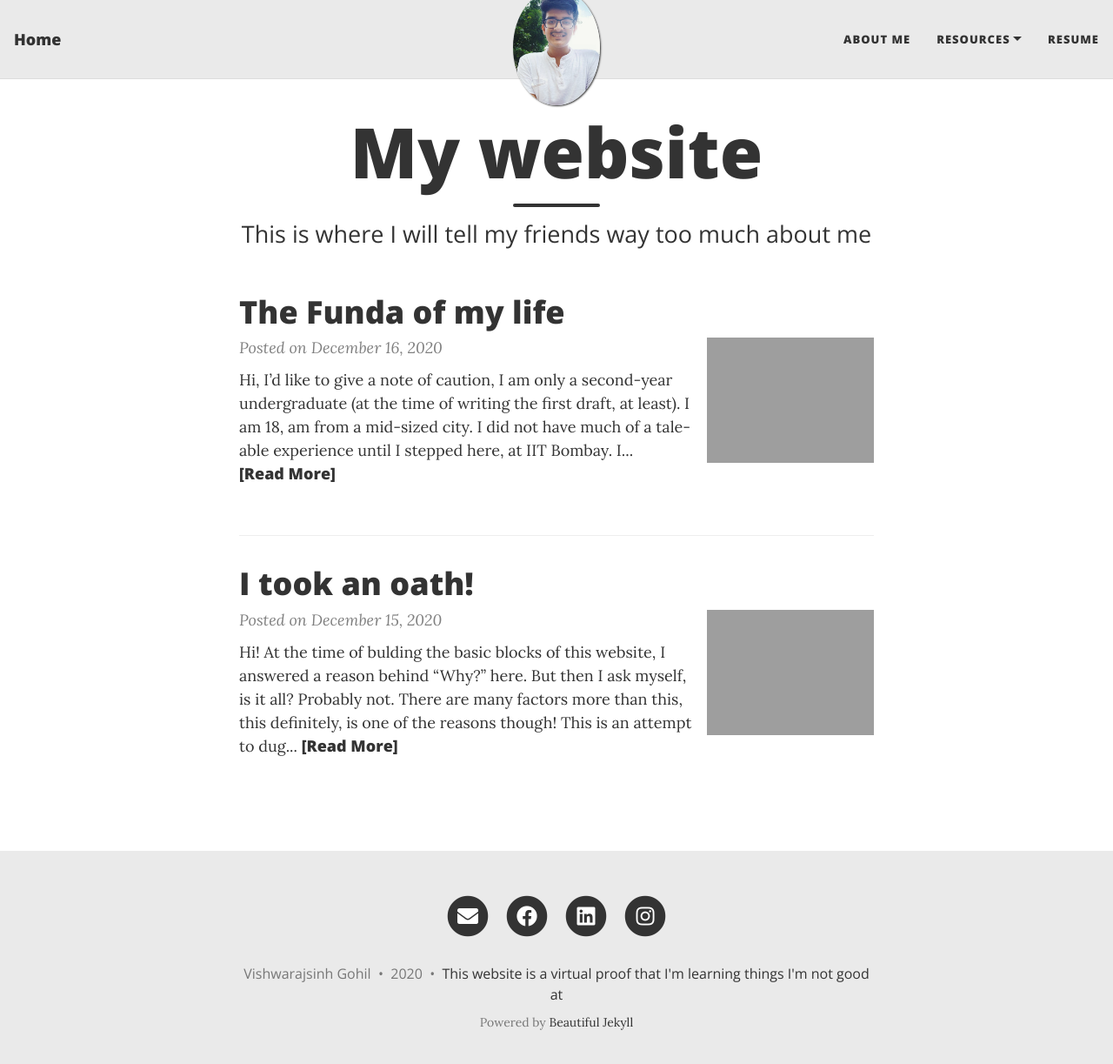
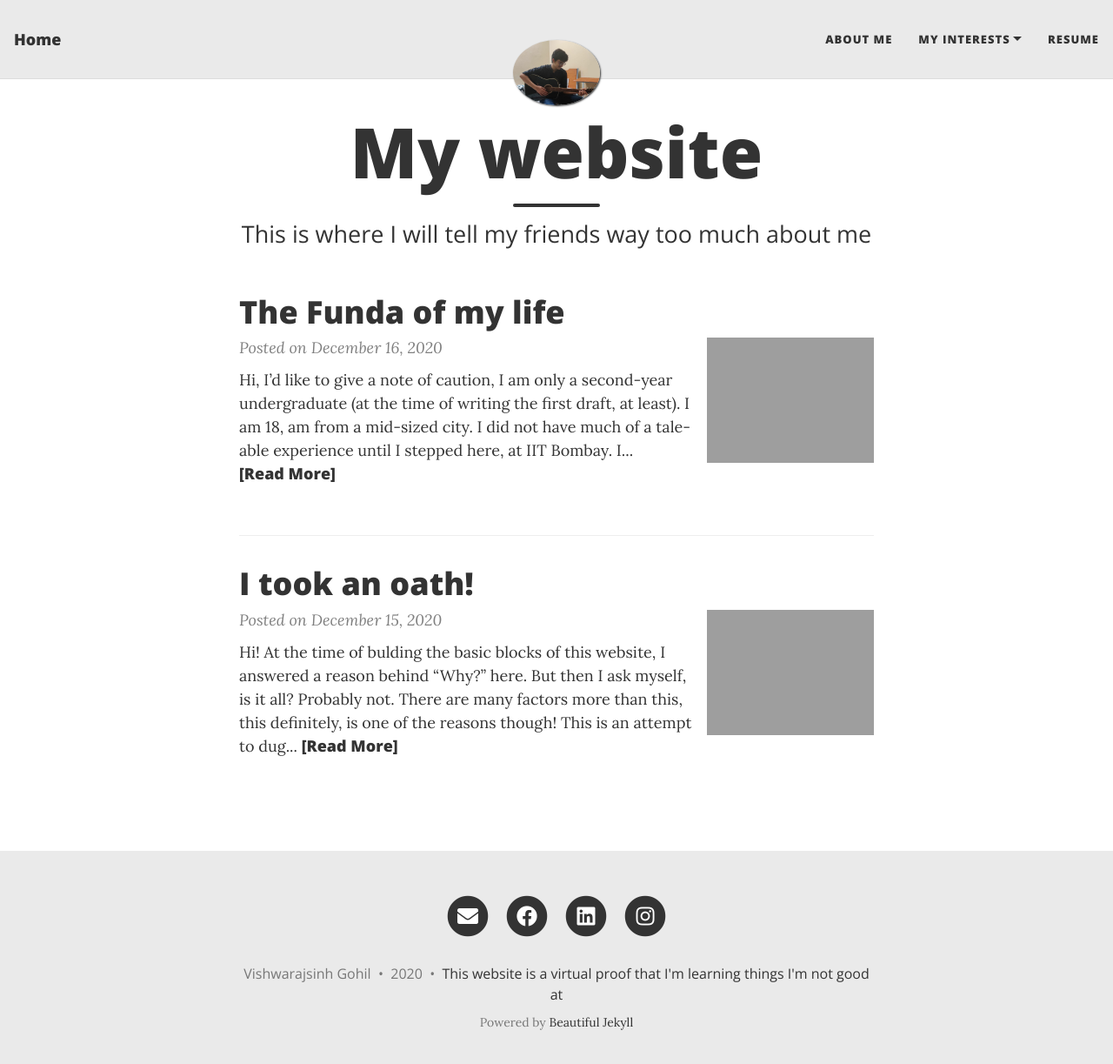
Before and after one commit to Vishwaraj2812/mypage, a Jekyll site: the page built from index.html, in a window 1280 px wide and 1236 px high. Shown: the top 1223 px of the window at 87% size. Built offline with Jekyll 4.4.1, drawn with Linux system fonts in a browser that asks for light colours; nearby versions of some CDN libraries; the list of posts is cut into pages by our own code; some of the changed lines change nothing that is shown.

Commit message:
Update _config.yml

```diff
--- a/_config.yml
+++ b/_config.yml
@@ -16,9 +16,11 @@
 
 navbar-links:
   About Me: "aboutme"
-  Resources:
-    - Tips from my side: "https://beautifuljekyll.com"
-    - Learn markdown: "https://www.markdowntutorial.com/"
+  My Interests:
+    - Marketing: "marketing"
+    - Economics and Policy: "epolicy"
+    - Psychology: "psycho"
+    - Engineering?: "engineering"
   Resume: "190020134 - 0.pdf"
   # Author's home: "https://deanattali.com"
 
@@ -26,7 +28,7 @@
 
 # Image to show in the navigation bar - works best with a square image
 # Remove this parameter if you don't want an image in the navbar
-avatar: "/assets/img/Vishwaraj.png"
+avatar: "/assets/img/Vishwarajsinh Gohil.jpg"
 
 # By default, the image is cut into a circle. You can disable this behaviour by setting 'round-avatar: false'
 round-avatar: true
```
